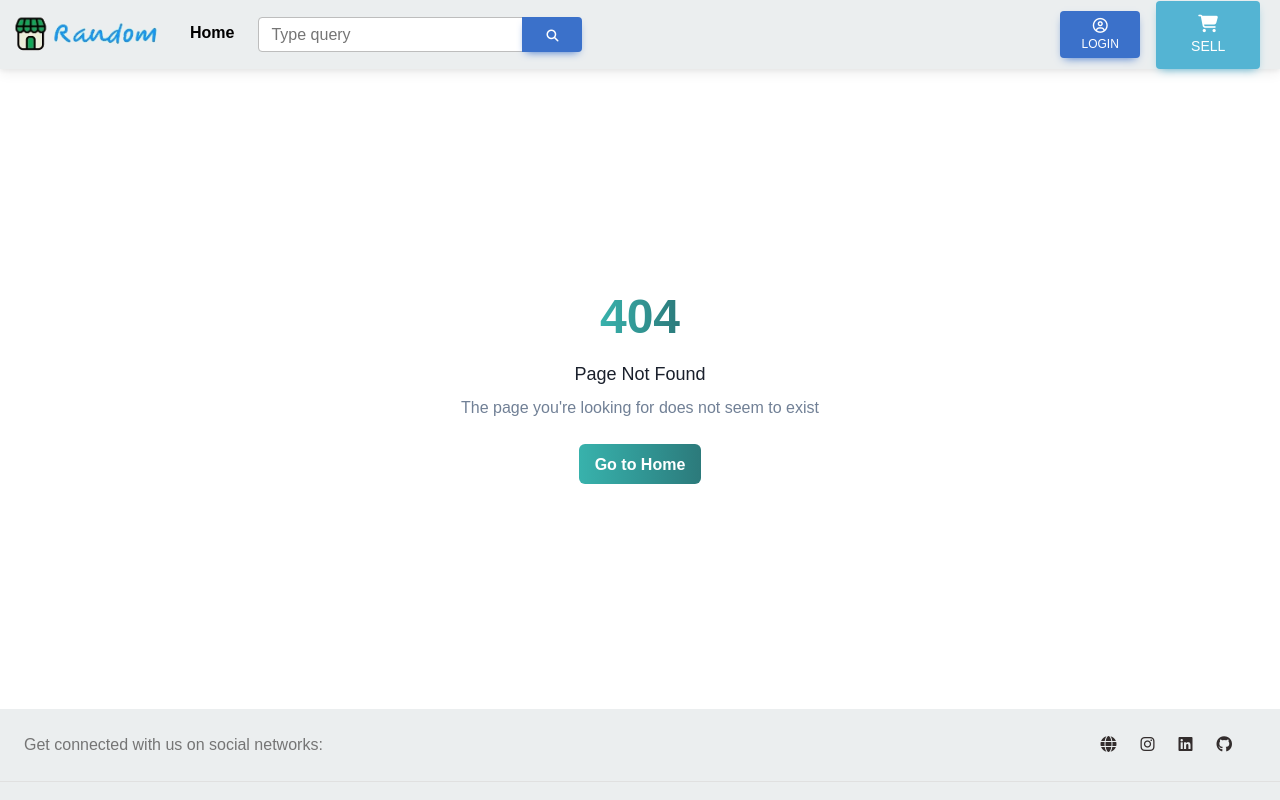
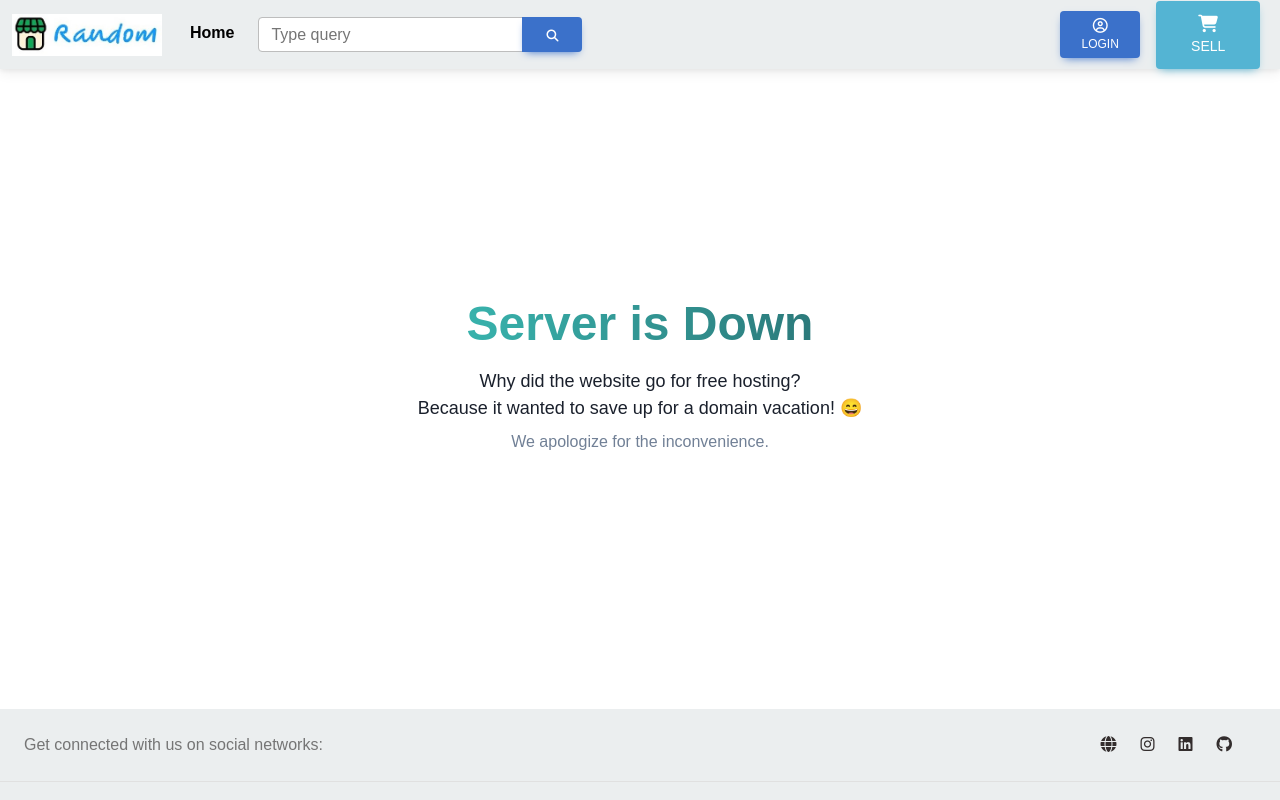
Before and after one commit to naveedqadir/Random-OLX-Clone, a React (Create React App) app in the folder client/: page /attributes/1/1 in a window 1280 px wide. Shown: the top 800 px of the page. Built offline with nearby package versions, Linux system fonts and the light colour scheme; no server answers.

Commit message:
securing

```diff
--- a/client/src/App.js
+++ b/client/src/App.js
@@ -1,23 +1,24 @@
-import './App.css';
+import React, { useState, useEffect } from "react";
 import { BrowserRouter as Router, Route, Routes } from "react-router-dom";
-import React, {useState, useEffect} from "react";
-import Navbar from './Navbar';
-import Footer from './Footer';
-import Home from './Home';
-import Sell from './Sell';
-import Modallogin from './Modallogin';
-import SellForm from './SellForm';
-import AdSuccess from './SellFormComponents/AdSuccess';
-import UserProfileEdit from './UserProfileEdit';
-import Profile from './Profile';
-import NotFound from './resources/NotFound';
-import Myads from './Myads';
-import PreviewAd from './PreviewAd';
-import CatagoryView from './CatagoryView';
-import SearchResults from './SearchComponents/SearchResults';
-import MyChat from './MyChat';
-import SearchProfile from './SearchProfile';
-import Loading from './resources/Loading';
+import Navbar from "./Navbar";
+import Footer from "./Footer";
+import Home from "./Home";
+import MaintenancePage from "./resources/MaintenancePage"; // Import the MaintenancePage component
+import Sell from "./Sell";
+import Modallogin from "./Modallogin";
+import SellForm from "./SellForm";
+import AdSuccess from "./SellFormComponents/AdSuccess";
+import UserProfileEdit from "./UserProfileEdit";
+import Profile from "./Profile";
+import NotFound from "./resources/NotFound";
+import Myads from "./Myads";
+import PreviewAd from "./PreviewAd";
+import CatagoryView from "./CatagoryView";
+import SearchResults from "./SearchComponents/SearchResults";
+import MyChat from "./MyChat";
+import SearchProfile from "./SearchProfile";
+import Loading from "./resources/Loading";
+
 
 function App() {
   // for modal
@@ -26,6 +27,20 @@ function App() {
 
   const [auth, setAuth] = useState(false);
   const [loading, setLoading] = useState(true); // Initial loading state
+  const [backendStatus, setBackendStatus] = useState('online'); // Track backend status
+
+
+  async function checkBackendStatus() {
+    try {
+      const response = await fetch('https://random-backend-yjzj.onrender.com/api/check-status');
+      const data = await response.json();
+      setBackendStatus(data.status);
+    } catch (error) {
+      setBackendStatus('offline');
+    } finally {
+      setLoading(false);
+    }
+  }
 
   // Function to check user authentication status
   async function checkAuthentication() {
@@ -58,7 +73,9 @@ function App() {
     }
   }
 
+
   useEffect(() => {
+    checkBackendStatus();
     checkAuthentication();
   }, []);
 
@@ -73,6 +90,7 @@ function App() {
       <Navbar auth={auth} setAuth={setAuth} />
 
      {/* routes */}
+     {backendStatus === 'online' ? (
      <Router>
   <Routes>
     <Route path="/" element={<Home />} />
@@ -92,6 +110,10 @@ function App() {
     <Route path="*" element={<NotFound />} />
   </Routes>
 </Router>
+      ) : (
+        // Render the maintenance page when the backend is down
+        <MaintenancePage />
+      )}
 
 
       {/* USE FOOTER */}
--- a/client/src/SellForm.js
+++ b/client/src/SellForm.js
@@ -160,7 +160,7 @@ if (errors.length > 0) {
                 },
               }
             );
-            return data.url;
+            return data.secure_url;
           })()
         : "",
       uploadedFiles.length > 0
@@ -178,7 +178,7 @@ if (errors.length > 0) {
                   },
                 }
               );
-              return data.url;
+              return data.secure_url;
             })
           )
         : [],
--- a/client/src/UserProfileEdit.js
+++ b/client/src/UserProfileEdit.js
@@ -226,7 +226,7 @@ export default function UserProfileEdit() {
           }
         );
 
-        imageUrlToSend = data.url;
+        imageUrlToSend = data.secure_url;
       }
 
       // Retrieve the authorization token from localStorage
--- /dev/null
+++ b/client/src/resources/MaintenancePage.js
@@ -0,0 +1,34 @@
+import { Box, Heading, Text, Button, Flex } from '@chakra-ui/react';
+
+const MaintenancePage = () => {
+  return (
+    <Flex
+      direction="column"
+      alignItems="center"
+      justifyContent="center"
+      minH="80vh"
+    >
+      <Box textAlign="center" py={10} px={6}>
+        <Heading
+          display="inline-block"
+          as="h2"
+          size="2xl"
+          bgGradient="linear(to-r, teal.400, teal.600)"
+          backgroundClip="text"
+        >
+          Server is Down
+        </Heading>
+        <Text fontSize="18px" mt={3} mb={2}>
+          Why did the website go for free hosting?
+          <br />
+          Because it wanted to save up for a domain vacation! 😄
+        </Text>
+        <Text color={"gray.500"} mb={6}>
+          We apologize for the inconvenience.
+        </Text>
+      </Box>
+    </Flex>
+  );
+};
+
+export default MaintenancePage;
```
Also changed, not shown: 1 other file (tests, documents, lock files or other folders).
